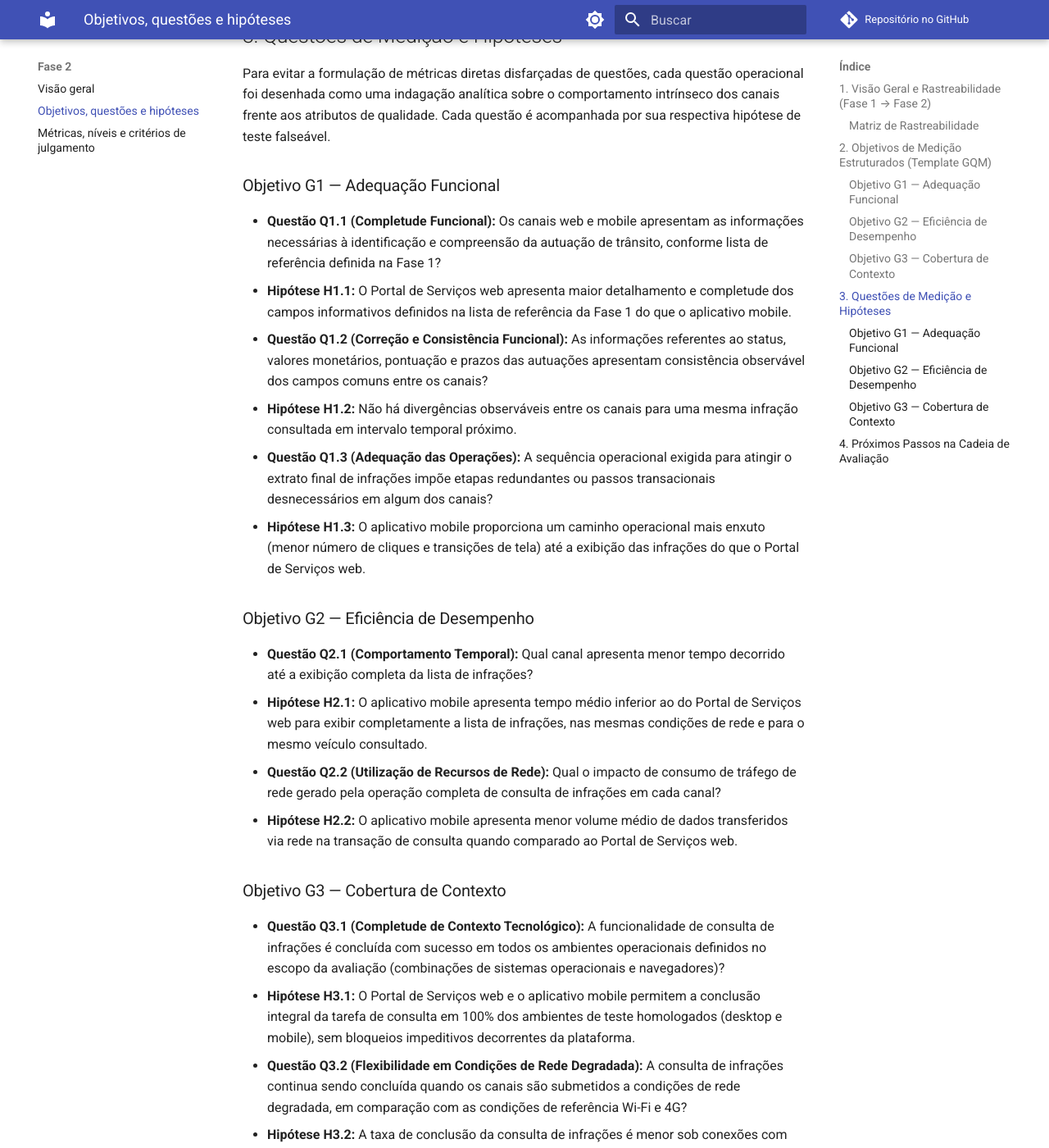
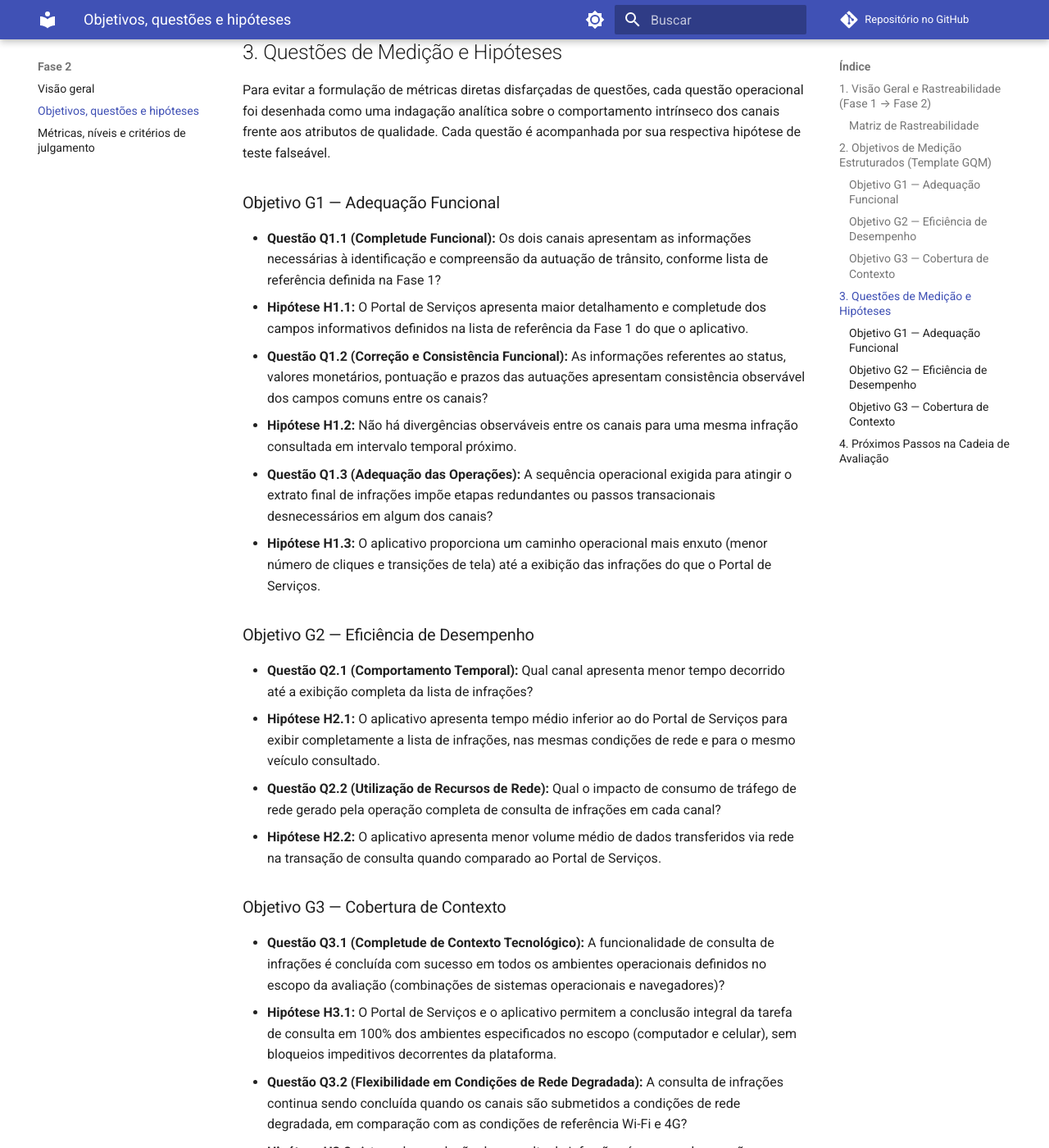
Before and after one commit to FCTE-Qualidade-de-Software-1/2026-2_T02_KATHERINE_JOHNSON, an MkDocs documentation site: the page built from docs/fase2-gqm.md, in a window 1280 px wide and 1400 px high, scrolled down 2466 px. Shown: the whole window at 82% size. Built offline with MkDocs 1.6.1 and Material for MkDocs 9.7.7, drawn with Linux system fonts in a browser that asks for light colours; comment, search, counter and statistics services are not loaded; some of the changed text lies outside the part shown.

Commit message:
docs(artigo): padroniza terminologia, legendas, fontes e bibliografia das seções mescladas
Terminologia dos canais e das características, linhas de fonte e chamadas de tabelas, diagrama GQM como figura, tipos de entrada do .bib e dados do livro de Van Solingen e Berghout.

```diff
--- a/docs/fase2-gqm.md
+++ b/docs/fase2-gqm.md
@@ -1,7 +1,7 @@
 # Fase 2 — Especificação da Avaliação: Objetivos, Questões e Hipóteses (GQM)
 
 **Projeto Final FGA0315 Qualidade de Software 1 (UnB/FGA, 2026/2)**
-*Avaliação da consulta de infrações do Detran-DF: Portal de Serviços × Aplicativo Mobile*
+*Avaliação da consulta de infrações do Detran-DF: Portal de Serviços × aplicativo*
 *Responsável pela especificação conceitual e operacional: Pedro Henrique*
 
 ---
@@ -33,7 +33,7 @@
 - **Com o propósito de:** Comparar e avaliar.
 - **Com respeito à:** Adequação funcional (completude funcional, correção funcional e adequação funcional do fluxo de consulta).
 - **Do ponto de vista do:** Cidadão/condutor do Distrito Federal e do requisitante institucional do Detran-DF.
-- **No contexto da:** Execução da consulta de infrações por meio do Portal de Serviços web e do aplicativo mobile oficial, utilizando veículos reais registrados no DF.
+- **No contexto da:** Execução da consulta de infrações por meio do Portal de Serviços e do aplicativo oficial, utilizando veículos reais registrados no DF.
 
 ### Objetivo G2 — Eficiência de Desempenho
 - **Analisar:** O serviço de consulta de infrações de trânsito.
@@ -57,24 +57,24 @@
 
 ### Objetivo G1 — Adequação Funcional
 
-* **Questão Q1.1 (Completude Funcional):** Os canais web e mobile apresentam as informações necessárias à identificação e compreensão da autuação de trânsito, conforme lista de referência definida na Fase 1?
-  * **Hipótese H1.1:** O Portal de Serviços web apresenta maior detalhamento e completude dos campos informativos definidos na lista de referência da Fase 1 do que o aplicativo mobile.
+* **Questão Q1.1 (Completude Funcional):** Os dois canais apresentam as informações necessárias à identificação e compreensão da autuação de trânsito, conforme lista de referência definida na Fase 1?
+  * **Hipótese H1.1:** O Portal de Serviços apresenta maior detalhamento e completude dos campos informativos definidos na lista de referência da Fase 1 do que o aplicativo.
 * **Questão Q1.2 (Correção e Consistência Funcional):** As informações referentes ao status, valores monetários, pontuação e prazos das autuações apresentam consistência observável dos campos comuns entre os canais?
   * **Hipótese H1.2:** Não há divergências observáveis entre os canais para uma mesma infração consultada em intervalo temporal próximo.
 * **Questão Q1.3 (Adequação das Operações):** A sequência operacional exigida para atingir o extrato final de infrações impõe etapas redundantes ou passos transacionais desnecessários em algum dos canais?
-  * **Hipótese H1.3:** O aplicativo mobile proporciona um caminho operacional mais enxuto (menor número de cliques e transições de tela) até a exibição das infrações do que o Portal de Serviços web.
+  * **Hipótese H1.3:** O aplicativo proporciona um caminho operacional mais enxuto (menor número de cliques e transições de tela) até a exibição das infrações do que o Portal de Serviços.
 
 ### Objetivo G2 — Eficiência de Desempenho
 
 * **Questão Q2.1 (Comportamento Temporal):** Qual canal apresenta menor tempo decorrido até a exibição completa da lista de infrações?
-  * **Hipótese H2.1:** O aplicativo mobile apresenta tempo médio inferior ao do Portal de Serviços web para exibir completamente a lista de infrações, nas mesmas condições de rede e para o mesmo veículo consultado.
+  * **Hipótese H2.1:** O aplicativo apresenta tempo médio inferior ao do Portal de Serviços para exibir completamente a lista de infrações, nas mesmas condições de rede e para o mesmo veículo consultado.
 * **Questão Q2.2 (Utilização de Recursos de Rede):** Qual o impacto de consumo de tráfego de rede gerado pela operação completa de consulta de infrações em cada canal?
-  * **Hipótese H2.2:** O aplicativo mobile apresenta menor volume médio de dados transferidos via rede na transação de consulta quando comparado ao Portal de Serviços web.
+  * **Hipótese H2.2:** O aplicativo apresenta menor volume médio de dados transferidos via rede na transação de consulta quando comparado ao Portal de Serviços.
 
 ### Objetivo G3 — Cobertura de Contexto
 
 * **Questão Q3.1 (Completude de Contexto Tecnológico):** A funcionalidade de consulta de infrações é concluída com sucesso em todos os ambientes operacionais definidos no escopo da avaliação (combinações de sistemas operacionais e navegadores)?
-  * **Hipótese H3.1:** O Portal de Serviços web e o aplicativo mobile permitem a conclusão integral da tarefa de consulta em 100% dos ambientes de teste homologados (desktop e mobile), sem bloqueios impeditivos decorrentes da plataforma.
+  * **Hipótese H3.1:** O Portal de Serviços e o aplicativo permitem a conclusão integral da tarefa de consulta em 100% dos ambientes especificados no escopo (computador e celular), sem bloqueios impeditivos decorrentes da plataforma.
 * **Questão Q3.2 (Flexibilidade em Condições de Rede Degradada):** A consulta de infrações continua sendo concluída quando os canais são submetidos a condições de rede degradada, em comparação com as condições de referência Wi-Fi e 4G?
   * **Hipótese H3.2:** A taxa de conclusão da consulta de infrações é menor sob conexões com latência simulada do que sob Wi-Fi e 4G em pelo menos um dos canais.
 
```
Also changed, not shown: other parts of docs/fase2-gqm.md (+5 -5 lines), atas/modelo-ata.md (+1 -1 lines), gestao/plano-psm.md (+1 -1 lines), 4 other files.
